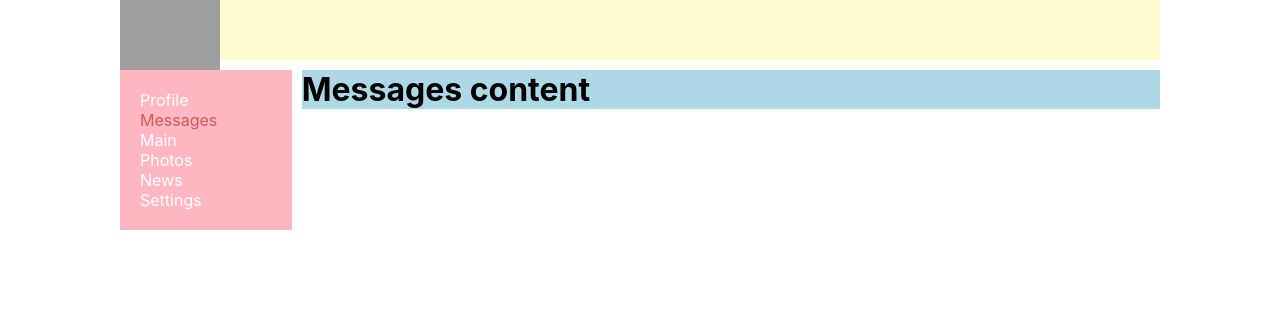
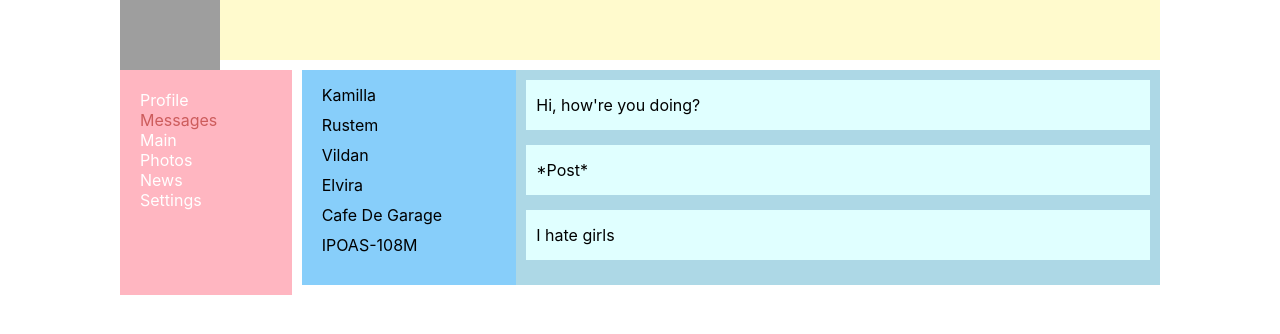
Before and after one commit to GandhiMateGandhi/React-Project, a React (Create React App) app: page /Messages in a window 1280 px wide. Shown: the top 334 px of the page. Built offline with nearby package versions, Linux system fonts and the light colour scheme; grey boxes are pictures that could not be loaded.

Commit message:
Messages added

```diff
--- a/src/App.js
+++ b/src/App.js
@@ -4,27 +4,25 @@ import Header from './components/Header/Header';
 import Main from './components/Main/Main';
 import Sidebar from './components/Sidebar/Sidebar';
 import Messages from "./components/Messages/Messages";
-import Route from "react-router-dom/es/Route";
-import {BrowserRouter} from "react-router-dom";
 import Profile from "./components/Profile/Profile";
 import News from "./components/News/News";
 import Photos from "./components/Photos/Photos";
 import Settings from "./components/Settings/Settings";
+import {BrowserRouter, Route} from "react-router-dom";
 
 const App = () => {
     return (
         <BrowserRouter>
-            <div className='Wrapper'>
-                <Header/>
-                <Sidebar/>
+            <div className="Wrapper">
+                <Header />
+                <Sidebar />
                 <div className="Content">
-                    {/*<Route path={'/SideItem.item'} component={SideItem.item}/>*/}
-                    <Route path='/Main' component={Main}/>
-                    <Route path='/Messages' component={Messages}/>
-                    <Route path='/News' component={News}/>
-                    <Route path='/Photos' component={Photos}/>
-                    <Route path='/Settings' component={Settings}/>
-                    <Route path='/Profile' component={Profile}/>
+                    <Route path='/Main' component={Main} />
+                    <Route path='/Messages' component={Messages} />
+                    <Route path='/News' component={News} />
+                    <Route path='/Photos' component={Photos} />
+                    <Route path='/Settings' component={Settings} />
+                    <Route path='/Profile' component={Profile} />
                 </div>
             </div>
         </BrowserRouter>
--- a/src/components/Messages/Messages.jsx
+++ b/src/components/Messages/Messages.jsx
@@ -1,10 +1,41 @@
 import './Messages.scss'
 
-const Messages = (props) => {
+const Messages = () => {
     return (
         <div className="Messages">
-        <h1>Messages content</h1>
-      </div>
+            <div className="MessagesBar">
+                <div className="MessagesBar-Item">
+                    Kamilla
+                </div>
+                <div className="MessagesBar-Item">
+                    Rustem
+                </div>
+                <div className="MessagesBar-Item">
+                    Vildan
+                </div>
+                <div className="MessagesBar-Item">
+                    Elvira
+                </div>
+                <div className="MessagesBar-Item">
+                    Cafe De Garage
+                </div>
+                <div className="MessagesBar-Item">
+                    IPOAS-108M
+                </div>
+
+            </div>
+            <div className="MessagesList">
+                <div className="MessagesList-Item">
+                    Hi, how're you doing?
+                </div>
+                <div className="MessagesList-Item">
+                    *Post*
+                </div>
+                <div className="MessagesList-Item">
+                    I hate girls
+                </div>
+            </div>
+        </div>
     );
 }
 
--- a/src/components/Messages/Messages.scss
+++ b/src/components/Messages/Messages.scss
@@ -1,4 +1,25 @@
 .Messages {
-    grid-area: messages;
-    background-color: lightblue;
+  display: grid;
+  grid-template-columns: 3fr 9fr;
+  grid-area: messages;
+  background-color: lightblue;
+
+  .MessagesBar {
+    padding: 10px;
+    background-color: lightskyblue;
+
+    &-Item {
+      padding: 5px 10px;
+    }
+  }
+
+  .MessagesList {
+    padding: 10px;
+
+    &-Item {
+      padding: 15px 10px;
+      background-color: lightcyan;
+      margin-bottom: 15px;
+    }
+  }
 }
--- a/src/components/Sidebar/SideItem/SideItem.jsx
+++ b/src/components/Sidebar/SideItem/SideItem.jsx
@@ -3,7 +3,7 @@ import {NavLink} from "react-router-dom";
 
 const SideItem = ({item}) => {
     return (
-        <div className={SideItem}>
+        <div className="SideItem">
             <NavLink to={item}>{item}</NavLink>
         </div>
     );
```
